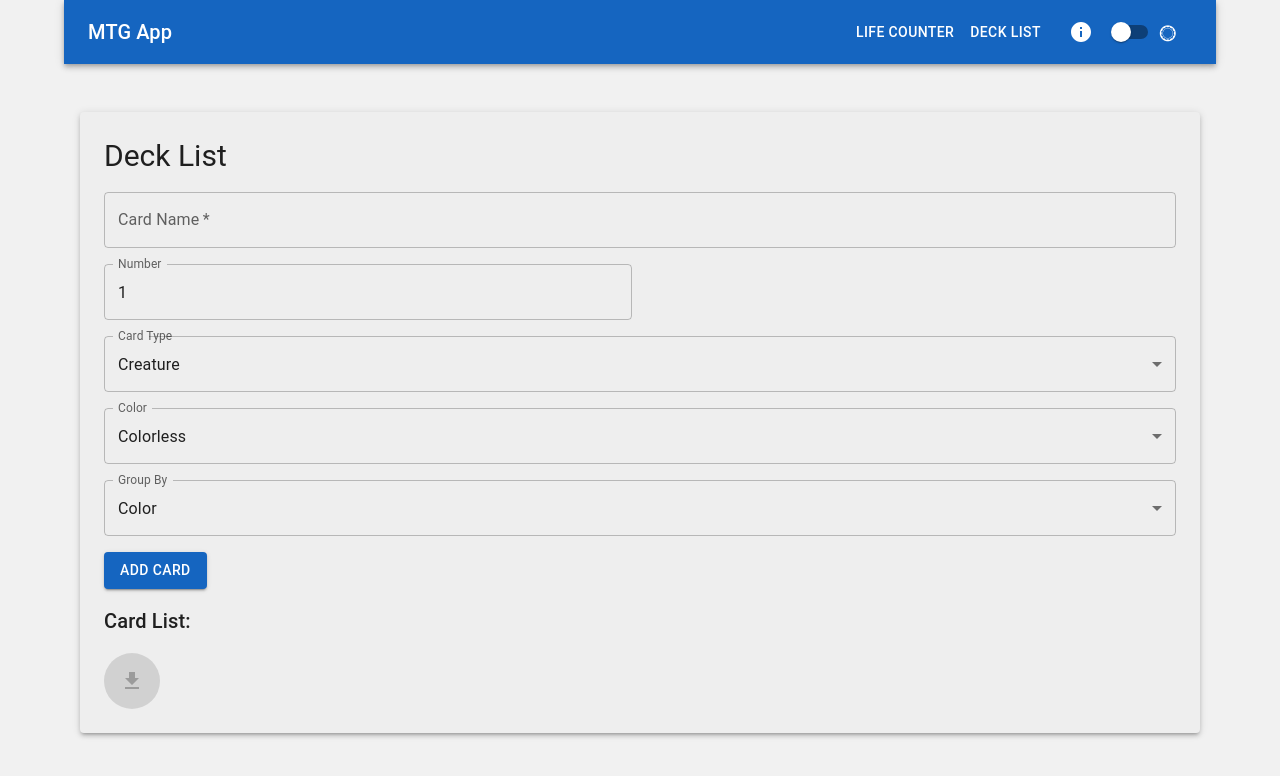
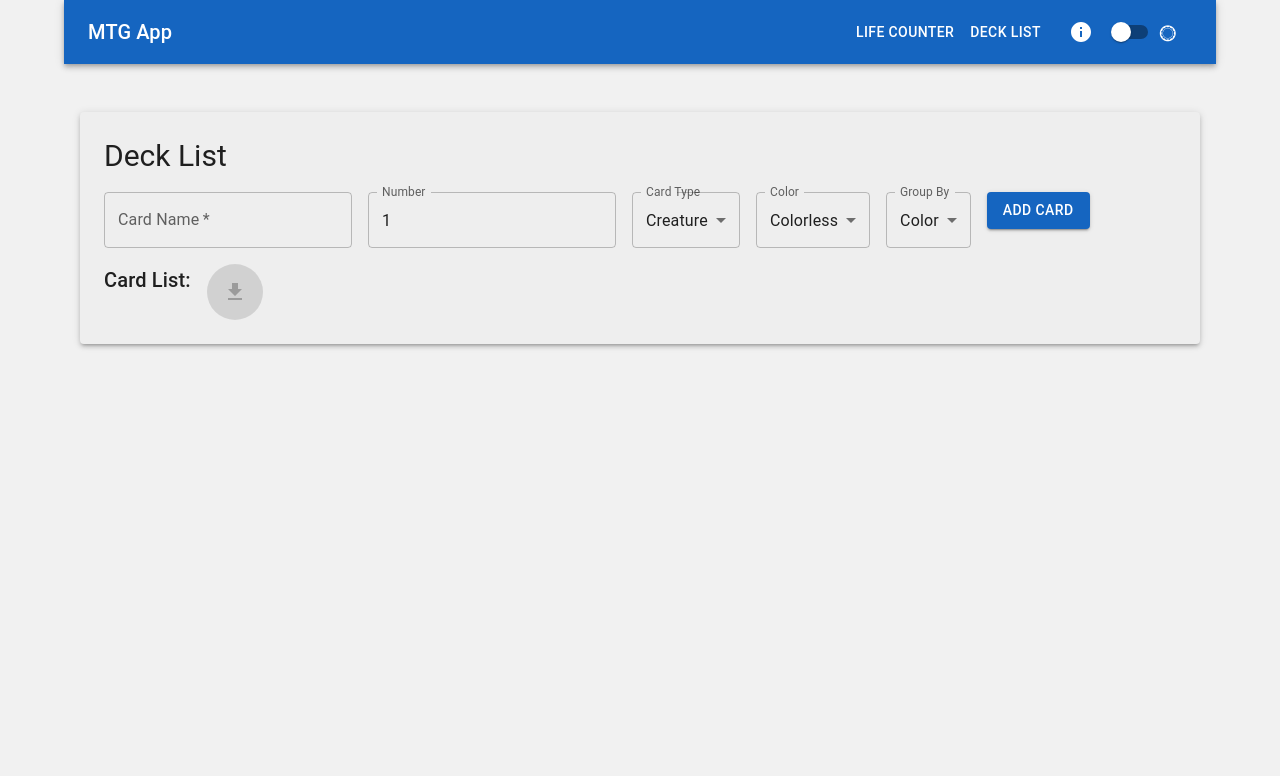
Before and after one commit to AdamJ/my-mtg-app, a React (Vite) app: page /card-list in a window 1280 px wide. Shown: the top 776 px of the page. Built offline with nearby package versions, Linux system fonts and the light colour scheme.

Commit message:
Update files to fix elint errors

```diff
--- a/package.json
+++ b/package.json
@@ -16,6 +16,7 @@
     "@mui/material": "^6.4.3",
     "file-saver": "^2.0.5",
     "mana-font": "^1.18.0",
+    "prop-types": "^15.8.1",
     "react": "^19.0.0",
     "react-dom": "^19.0.0",
     "react-router-dom": "^7.1.5"
@@ -25,7 +26,7 @@
     "@types/react": "^19.0.8",
     "@types/react-dom": "^19.0.3",
     "@vitejs/plugin-react": "^4.3.4",
-    "eslint": "^9.19.0",
+    "eslint": "^9.20.0",
     "eslint-plugin-react": "^7.37.4",
     "eslint-plugin-react-hooks": "^5.0.0",
     "eslint-plugin-react-refresh": "^0.4.18",
--- a/src/App.jsx
+++ b/src/App.jsx
@@ -1,5 +1,4 @@
 import React, { useState, useEffect } from 'react';
-import { styled } from '@mui/material/styles';
 import CssBaseline from '@mui/material/CssBaseline';
 import Switch from '@mui/material/Switch';
 import FormGroup from '@mui/material/FormGroup';
@@ -11,12 +10,6 @@ import CardListCreator from './components/CardListCreator';
 import InformationPage from './components/InformationPage';
 import InfoIcon from '@mui/icons-material/Info';
 import { ThemeProvider, createTheme } from '@mui/material/styles';
-
-const theme = createTheme({
-  colorSchemes: {
-    dark: true,
-  },
-});
 
 function App() {
 
--- a/src/components/AppLifeCounter.jsx
+++ b/src/components/AppLifeCounter.jsx
@@ -1,11 +1,11 @@
 // App.js
 import React, { useState, useEffect } from 'react';
-import { Alert, AlertTitle, Box, Container, Typography, TextField, Button, Grid2, Paper, IconButton, Select, Stack, MenuItem, FormControl, InputLabel, Chip, Fab, List, ListItem, ListItemText, ListItemIcon } from '@mui/material';
+import { Box, Container, Typography, TextField, Button, Grid2, Paper, IconButton, Stack, Fab, List, ListItem, ListItemText, ListItemIcon } from '@mui/material';
 import Accordion from '@mui/material/Accordion';
 import AccordionSummary from '@mui/material/AccordionSummary';
 import AccordionDetails from '@mui/material/AccordionDetails';
 import ExpandMoreIcon from '@mui/icons-material/ExpandMore';
-import { AccountCircle, Edit, Delete } from '@mui/icons-material'; // Import icons
+import { Edit, Delete } from '@mui/icons-material'; // Import icons
 import FileDownloadIcon from '@mui/icons-material/FileDownload';
 // In your main App.jsx or another component:
 function AppLifeCounter() {
--- a/src/components/CardListCreator.jsx
+++ b/src/components/CardListCreator.jsx
@@ -1,5 +1,5 @@
 import React, { useState } from 'react';
-import { TextField, Button, Grid, Select, MenuItem, InputLabel, Fab, FormControl, Typography, Paper, Checkbox, FormGroup, FormControlLabel } from '@mui/material';
+import { TextField, Button, Grid2, Select, MenuItem, InputLabel, Fab, FormControl, Typography, Paper, Checkbox, FormGroup, FormControlLabel } from '@mui/material';
 import FileDownloadIcon from '@mui/icons-material/FileDownload';
 import { saveAs } from 'file-saver'; // Install: npm install file-saver
 
@@ -87,8 +87,8 @@ const CardListCreator = () => {
     return (
         <Paper elevation={3} sx={{ padding: 3, marginTop: 4 }}>
             <Typography variant="h5" sx={{ fontSize: { xs: '1.25rem', sm: '1.875rem' }, marginBottom: 2 }} gutterBottom>Deck List</Typography>
-            <Grid container spacing={2}>
-                <Grid item xs={12}>
+            <Grid2 container spacing={2}>
+                <Grid2 item xs={12}>
                     <TextField
                         label="Card Name"
                         fullWidth
@@ -98,8 +98,8 @@ const CardListCreator = () => {
                         helperText={cardNameError ? "All cards have names - please add one" : ""} // Error message
                         required // Make the field visually required
                     />
-                </Grid>
-                <Grid item xs={6}>
+                </Grid2>
+                <Grid2 item xs={6}>
                     <TextField
                         label="Number"
                         type="number"
@@ -108,8 +108,8 @@ const CardListCreator = () => {
                         onChange={e => setCardNumber(Math.max(1, parseInt(e.target.value) || 1))} // Ensure at least 1
                         inputProps={{ min: 1 }} // Set minimum value in the input field
                     />
-                </Grid>
-                <Grid item xs={12}>
+                </Grid2>
+                <Grid2 item xs={12}>
                     <FormControl fullWidth>
                         <InputLabel id="card-type">Card Type</InputLabel>
                         <Select
@@ -127,8 +127,8 @@ const CardListCreator = () => {
                             <MenuItem value="Aura">Aura</MenuItem>
                         </Select>
                     </FormControl>
-                </Grid>
-                <Grid item xs={12}>
+                </Grid2>
+                <Grid2 item xs={12}>
                     <FormControl fullWidth>
                         <InputLabel id="color-label">Color</InputLabel>
                         <Select
@@ -147,10 +147,10 @@ const CardListCreator = () => {
                             <MenuItem value="Multicolor">Multicolor</MenuItem>
                         </Select>
                     </FormControl>
-                </Grid>
+                </Grid2>
 
                 {cardColor === 'Multicolor' && ( // Conditionally render color checkboxes
-                    <Grid item xs={12}>
+                    <Grid2 item xs={12}>
                         <FormControl component="fieldset">
                             <FormGroup>
                                 {Object.keys(cardColors).map(color => (
@@ -162,10 +162,10 @@ const CardListCreator = () => {
                                 ))}
                             </FormGroup>
                         </FormControl>
-                    </Grid>
+                    </Grid2>
                 )}
 
-                <Grid item xs={12}>
+                <Grid2 item xs={12}>
                     <FormControl fullWidth>
                         <InputLabel id="grouping-label">Group By</InputLabel>
                         <Select
@@ -180,13 +180,13 @@ const CardListCreator = () => {
                             <MenuItem value="type">Type</MenuItem> {/* Add more options as needed */}
                         </Select>
                     </FormControl>
-                </Grid>
+                </Grid2>
 
-                <Grid item xs={12}>
+                <Grid2 item xs={12}>
                     <Button variant="contained" onClick={handleAddCard}>Add Card</Button>
-                </Grid>
+                </Grid2>
 
-                <Grid item xs={12}>
+                <Grid2 item xs={12}>
                     <Typography variant="h6">Card List:</Typography>
                     {Object.keys(groupedCardList).map(groupKey => (
                         <div key={groupKey}>
@@ -199,14 +199,14 @@ const CardListCreator = () => {
                             ))}
                         </div>
                     ))}
-                </Grid>
+                </Grid2>
 
-                <Grid item xs={12}>
+                <Grid2 item xs={12}>
                   <Fab color="primary" aria-label="export" onClick={handleExportCSV} disabled={cardList.length === 0}>
                     <FileDownloadIcon />
                   </Fab>
-                </Grid>
-            </Grid>
+                </Grid2>
+            </Grid2>
         </Paper>
     );
 };
--- a/src/components/InformationPage.jsx
+++ b/src/components/InformationPage.jsx
@@ -7,7 +7,7 @@ function InformationPage() {
       {/* Add your content here */}
       <h2>What Is This?</h2>
       <p>
-        Basically, this is a life counter and deck list "app" that I use for when I play at Cube events. All of the other counters and/or deck builders that I've used are great in their own ways, but I wanted to make something for myself that I could customize. If others like it, maybe I'll share it or distribute it through one of the app stores.
+        Basically, this is a life counter and deck list `&quot;`app`&quot;` that I use for when I play at Cube events. All of the other counters and/or deck builders that I`&apos;`ve used are great in their own ways, but I wanted to make something for myself that I could customize. If others like it, maybe I`&apos;`ll share it or distribute it through one of the app stores.
       </p>
       <p>
         This app is a project to demonstrate the use of React and Material-UI components to create a simple Magic: The Gathering (MTG) application.
@@ -22,7 +22,7 @@ function InformationPage() {
       <p>
         Magic: The Gathering is © <a href="https://company.wizards.com/en">Wizards of the Coast</a>. This project is not affiliated nor produced nor endorsed by Wizards of the Coast.
         All card images, mana symbols, expansions and art related to Magic the Gathering is a property of Wizards of the Coast/Hasbro.
-        This project may use the trademarks and other intellectual property of Wizards of the Coast LLC as permitted under Wizards' Fan Site Policy. MAGIC: THE GATHERING® is a trademark of Wizards of the Coast. For more information about Wizards of the Coast or any of Wizards' trademarks or other intellectual property, please visit their website at <a href="https://company.wizards.com/">https://company.wizards.com/</a>.
+        This project may use the trademarks and other intellectual property of Wizards of the Coast LLC as permitted under Wizards`&apos;` Fan Site Policy. MAGIC: THE GATHERING® is a trademark of Wizards of the Coast. For more information about Wizards of the Coast or any of Wizards`&apos;` trademarks or other intellectual property, please visit their website at <a href="https://company.wizards.com/">https://company.wizards.com/</a>.
       </p>
       {/* More components, text, etc. */}
     </PageTemplate>
--- a/src/components/PageTemplate.jsx
+++ b/src/components/PageTemplate.jsx
@@ -1,18 +1,25 @@
 // src/components/PageTemplate.jsx (or src/PageTemplate.jsx)
 import React from 'react';
 import { Container, Typography, Box } from '@mui/material';
+import PropTypes from 'prop-types'; // Import prop-types
 
 function PageTemplate({ title, children }) {
   return (
-    <Container maxWidth="lg" sx={{ mt: 4 }}> {/* Container for consistent spacing */}
-      <Typography variant="h4" gutterBottom component="h1"> {/* Main title */}
+    <Container sx={{ mt: 4 }}> {/* Container for consistent spacing */}
+      <Typography variant="h1" gutterBottom component="h1"> {/* Main title */}
         {title}
       </Typography>
       <Box> {/* Box for content */}
-          {children} {/* Content goes here */}
+        {children} {/* Content goes here */}
       </Box>
     </Container>
   );
-}
+};
+
+// Define the prop types:
+PageTemplate.propTypes = {
+  title: PropTypes.string.isRequired, // title is a required string
+  children: PropTypes.node.isRequired, // children can be any renderable node (elements, strings, numbers, etc.)
+};
 
 export default PageTemplate;
```
Also changed, not shown: eslint.config.js (+12 -0 lines), 1 other file (tests, documents, lock files or other folders).
